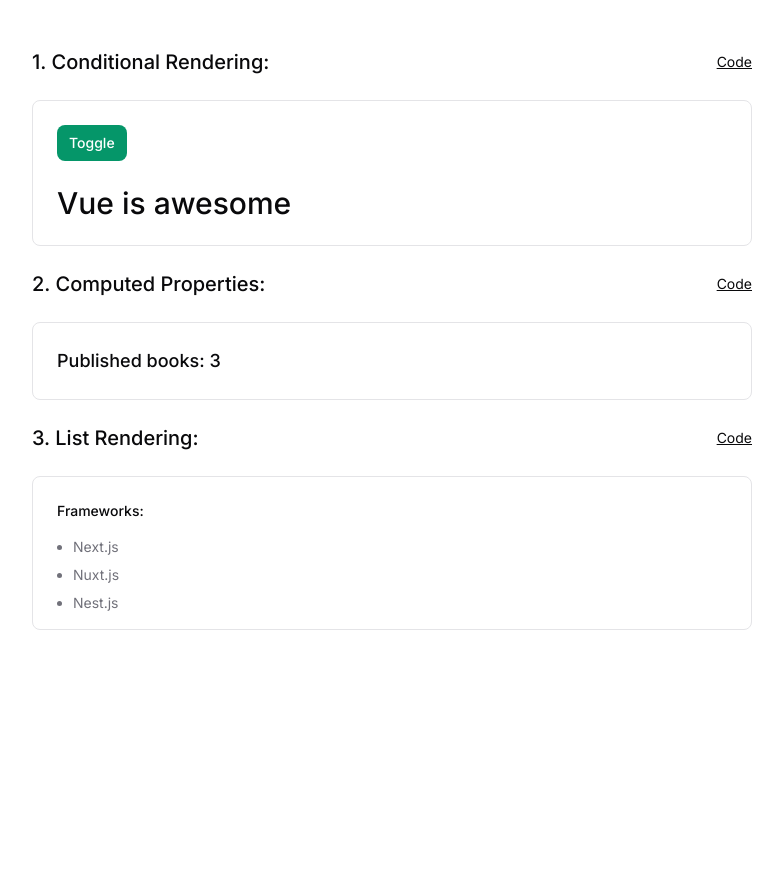
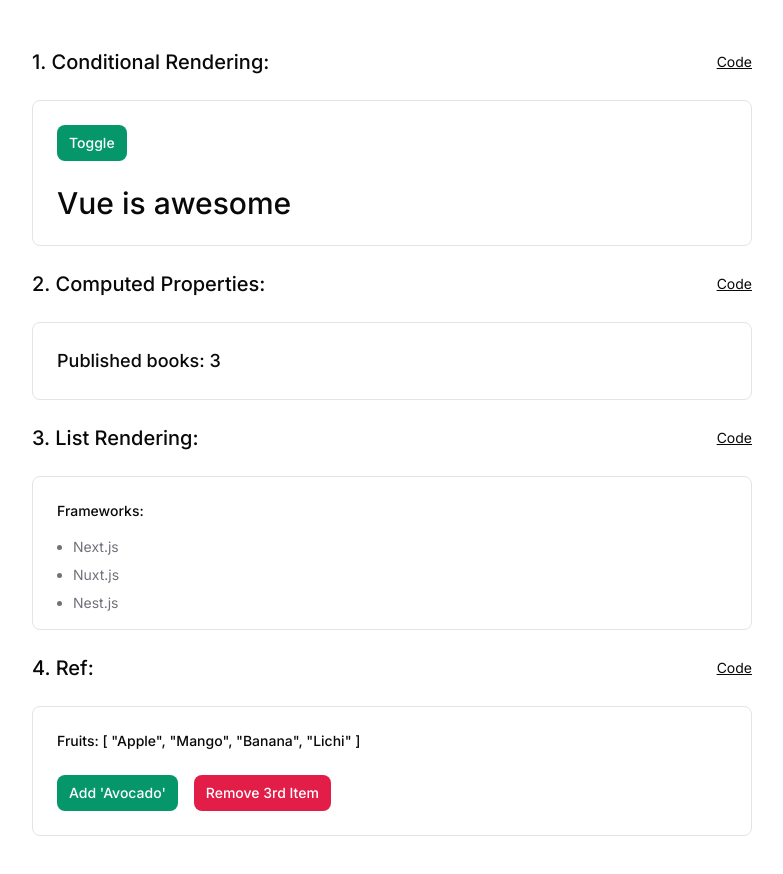
Before and after one commit to robiuzzaman4/vue-fundamentals, a Vue app: page / in a window 1280 px wide. Shown: the top 874 px of the page, without its empty margins (248-1031 px from the left). Before the commit the page ends 800 px from the top, so only its background shows below. Built offline with nearby package versions, Linux system fonts and the light colour scheme.

Commit message:
feat: learn ref

```diff
--- a/src/App.vue
+++ b/src/App.vue
@@ -2,6 +2,7 @@
 import ConditionalRendering from "./components/ConditionalRendering.vue";
 import ComputedProperties from "./components/ComputedProperties.vue";
 import ListRendering from "./components/ListRendering.vue";
+import Ref from "./components/Ref.vue";
 </script>
 
 <template>
@@ -9,5 +10,6 @@ import ListRendering from "./components/ListRendering.vue";
     <ConditionalRendering />
     <ComputedProperties />
     <ListRendering />
+    <Ref />
   </div>
 </template>
--- /dev/null
+++ b/src/components/Ref.vue
@@ -0,0 +1,43 @@
+<script setup>
+import { ref } from "vue";
+import SectionHero from "./SectionHero.vue";
+
+const fruits = ref(["Apple", "Mango", "Banana", "Lichi"]);
+
+const handleAddNewFruit = () => {
+  fruits.value.push("Avocado");
+};
+
+const handleRemove3rdItem = () => {
+  fruits.value.splice(2, 1);
+};
+</script>
+
+<template>
+  <div class="w-full grid gap-6">
+    <SectionHero
+      title="4. Ref"
+      github_url="https://github.com/robiuzzaman4/vue-fundamentals/blob/main/src/components/Ref.vue"
+    />
+    <div
+      class="w-full bg-white border border-zinc-200 rounded-lg p-6 flex flex-col gap-6"
+    >
+      <p class="text-sm font-medium">Fruits: {{ fruits }}</p>
+
+      <div class="flex items-center gap-4">
+        <button
+          @click="handleAddNewFruit"
+          class="h-9 px-3 py-1.5 rounded-lg bg-emerald-600 text-white text-sm font-medium w-fit"
+        >
+          Add 'Avocado'
+        </button>
+        <button
+          @click="handleRemove3rdItem"
+          class="h-9 px-3 py-1.5 rounded-lg bg-rose-600 text-white text-sm font-medium w-fit"
+        >
+          Remove 3rd Item
+        </button>
+      </div>
+    </div>
+  </div>
+</template>
```
